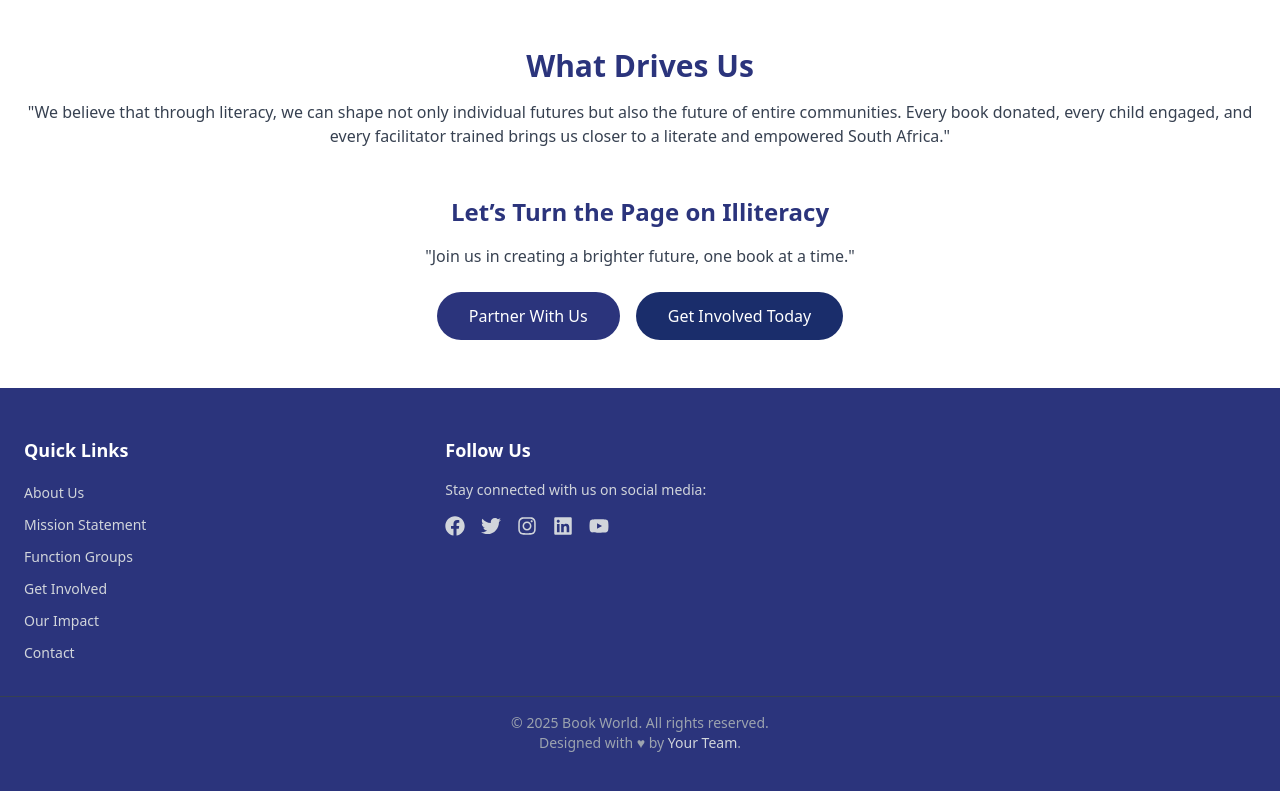
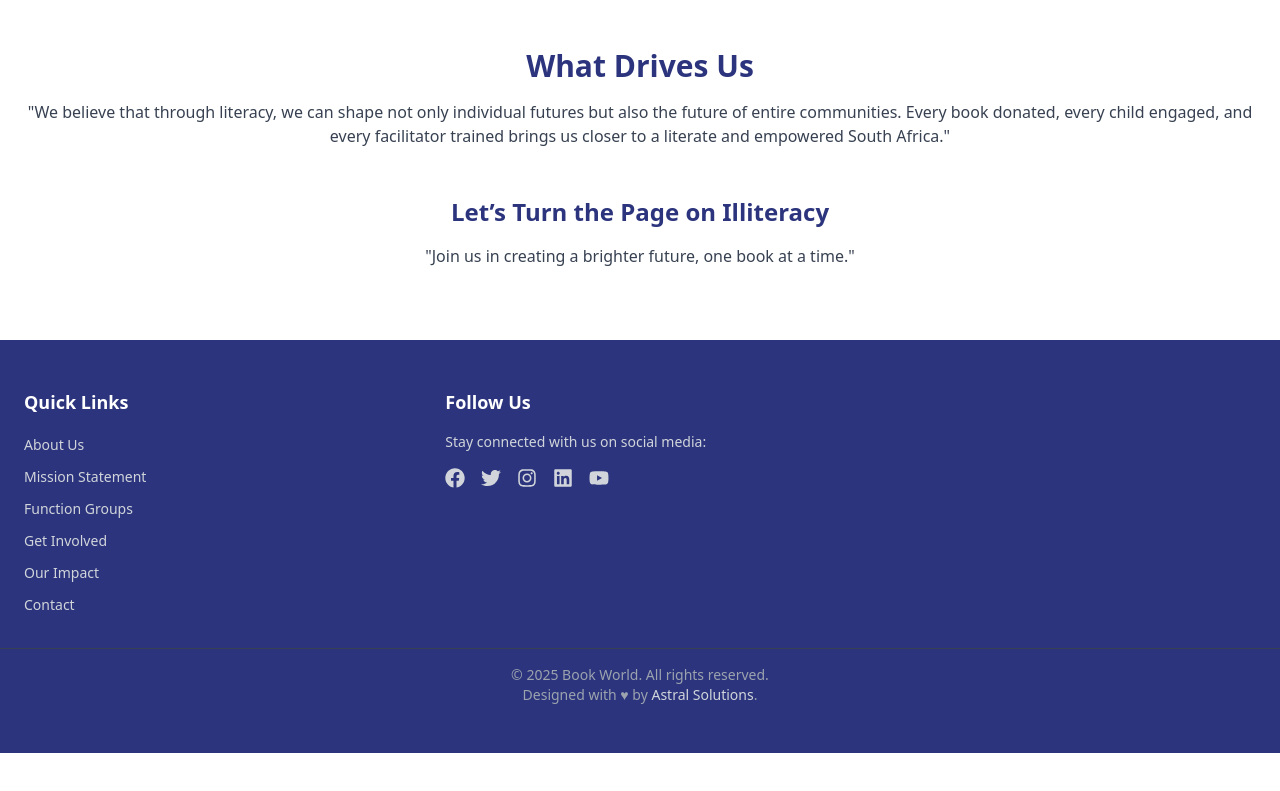
Before and after one commit to Astral-Solutions/Book, a React (Create React App) app in the folder book-world/: page /mission-statement in a window 1280 px wide. Shown: the part 788-1579 px from the top of the page. After the commit the page ends 1541 px from the top, so only its background shows below. Built offline with nearby package versions, Linux system fonts and the light colour scheme.

Commit message:
Update routing

```diff
--- a/book-world/src/App.js
+++ b/book-world/src/App.js
@@ -15,6 +15,7 @@ import LiteracyDevelopment from "./Components/LiteracyDevelopment";
 import BookDevelopment from "./Components/BookDevelopment";
 import BookDonation from "./Components/BookDonation";
 import LibraryFunctionality from "./Components/LibraryFunctionality";
+import VolunteerPage from "./Components/Volunteer";
 function App() {
   return (
     <Router>
@@ -33,6 +34,7 @@ function App() {
           <Route path="library-functionality" element={<LibraryFunctionality/>} />
           <Route path="book-donation" element={<BookDonation/>} />
           <Route path="book-development" element={<BookDevelopment/>} />
+          <Route path="volunteer" element={<VolunteerPage/>} />
           <Route path="/contact" element={<Contact />} />
         </Routes>
       </Layout>
--- a/book-world/src/Components/Footer.jsx
+++ b/book-world/src/Components/Footer.jsx
@@ -118,7 +118,7 @@ function Footer() {
         <p>
           Designed with ♥ by{" "}
           <a href="#" className="text-gray-300 hover:text-gray-100">
-            Your Team
+            Astral Solutions
           </a>
           .
         </p>
--- a/book-world/src/Components/GetInvolved.jsx
+++ b/book-world/src/Components/GetInvolved.jsx
@@ -49,7 +49,7 @@ const GetInvolvedPage = () => {
               Participate in our upcoming fundraising events or organize one to support our mission.
             </p>
             <Link
-              to="/fundraising"
+              to="/calendar"
               className="inline-block px-6 py-2 bg-[#2b347c] text-white rounded-full hover:bg-[#1a2d6b] transition"
             >
               View Events
--- a/book-world/src/Components/MissionStatement.jsx
+++ b/book-world/src/Components/MissionStatement.jsx
@@ -156,12 +156,12 @@ function MissionStatement() {
           animate={{ opacity: 1, y: 0 }}
           transition={{ duration: 0.5, delay: 0.4 }}
         >
-          <button className="px-8 py-3 bg-[#2b347c] text-white rounded-full hover:bg-[#1a2d6b] transition-colors">
+          {/* <button className="px-8 py-3 bg-[#2b347c] text-white rounded-full hover:bg-[#1a2d6b] transition-colors">
             Partner With Us
           </button>
           <button className="px-8 py-3 bg-[#1a2d6b] text-white rounded-full hover:bg-[#0f214e] transition-colors">
             Get Involved Today
-          </button>
+          </button> */}
         </motion.div>
       </section>
     </div>
```
